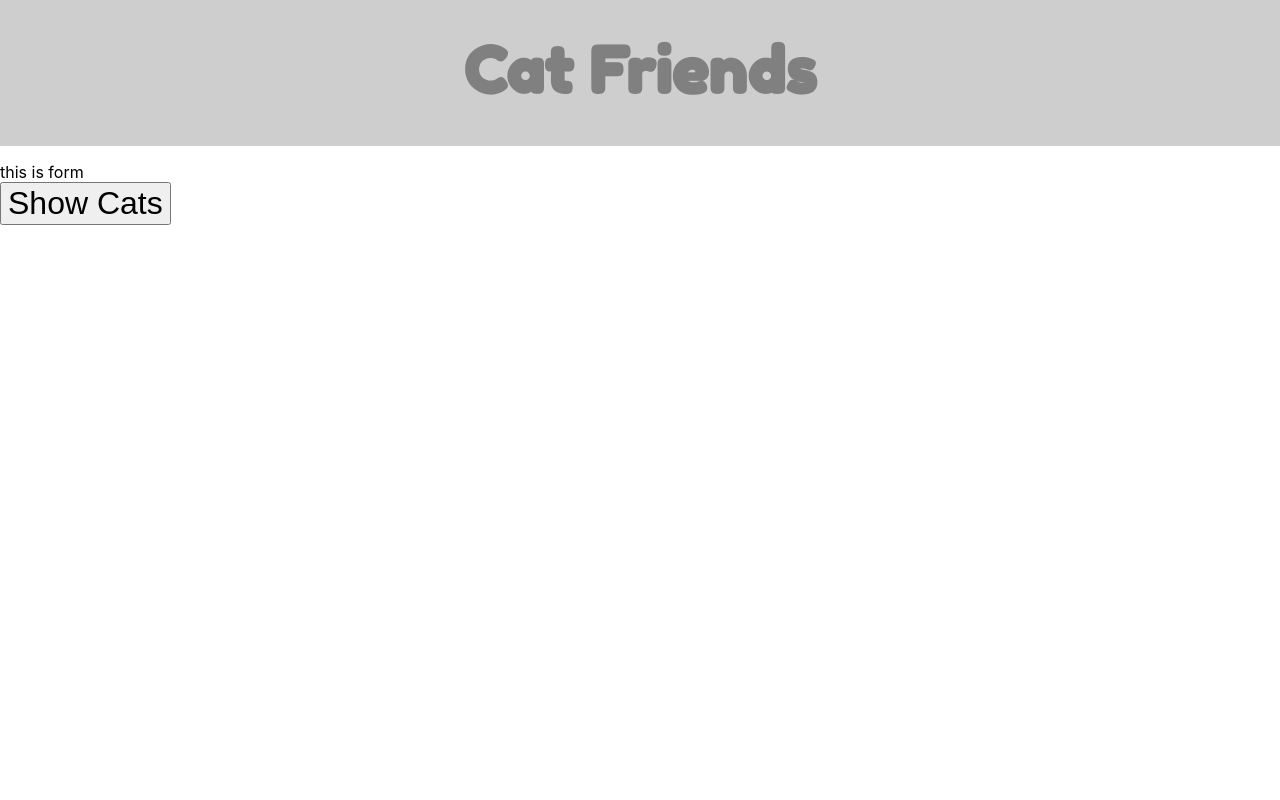
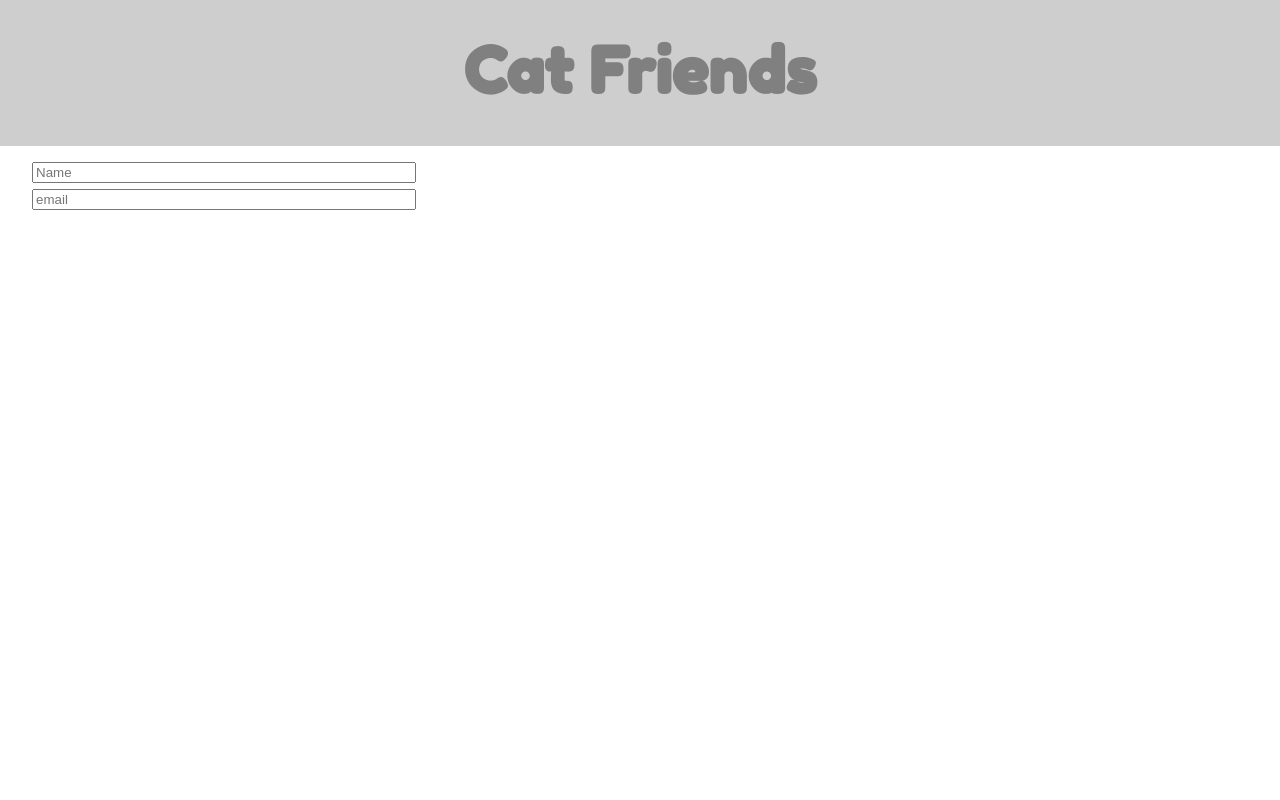
Before and after one commit to eprikhodko/cat-friends, a React (Create React App) app: page / in a window 1280 px wide. Shown: the top 800 px of the page. Built offline with nearby package versions, Linux system fonts and the light colour scheme.

Commit message:
Add two input fields to form using class based component

```diff
--- a/src/App.css
+++ b/src/App.css
@@ -38,3 +38,17 @@ h1 {
   max-width: 50%;
   border-radius: 200px;
 }
+
+/* Form */
+
+.form {
+  max-width: 30%;
+
+  display: flex;
+  flex-direction: column;
+  margin: 0 2em 2em;
+}
+
+.form input {
+  margin-bottom: .5em;
+}
--- a/src/App.js
+++ b/src/App.js
@@ -44,7 +44,7 @@ function App() {
       {contactComponents}
      </div> :
       // <h2 style={{textAlign: "center", fontSize: "2em"}}>Loading...</h2>
-      <button type="button" onClick={handleClick} style={{fontSize: "2em"}}>Show Cats</button>
+      <button type="button" onClick={handleClick} style={{fontSize: "2em", marginTop: "20em"}}>Show Cats</button>
 
       }
 
--- a/src/Form.js
+++ b/src/Form.js
@@ -1,9 +1,44 @@
-import React from "react"
+import React, {Component} from "react"
 
-function Form() {
-    return (
-        <div className="form">this is form</div>
-    )
+class Form extends Component {
+    constructor() {
+        super()
+        this.state = {
+            name: "",
+            email: ""
+        }
+        this.handleChange = this.handleChange.bind(this)
+    }
+
+    handleChange(event) {
+        const {name, value} = event.target
+        this.setState({
+            [name]: value
+        })
+    }
+
+    render() {
+        return (
+            <form className="form">
+                <input
+                    type="text"
+                    value={this.state.name}
+                    name="name"
+                    placeholder="Name"
+                    onChange={this.handleChange}
+                />
+
+                <input
+                    type="email"
+                    value={this.state.email}
+                    name="email"
+                    placeholder="email"
+                    onChange={this.handleChange}
+                />
+                <h2>{this.state.name} {this.state.email}</h2>
+            </form>
+        )
+    }
 }
 
 export default Form
```
